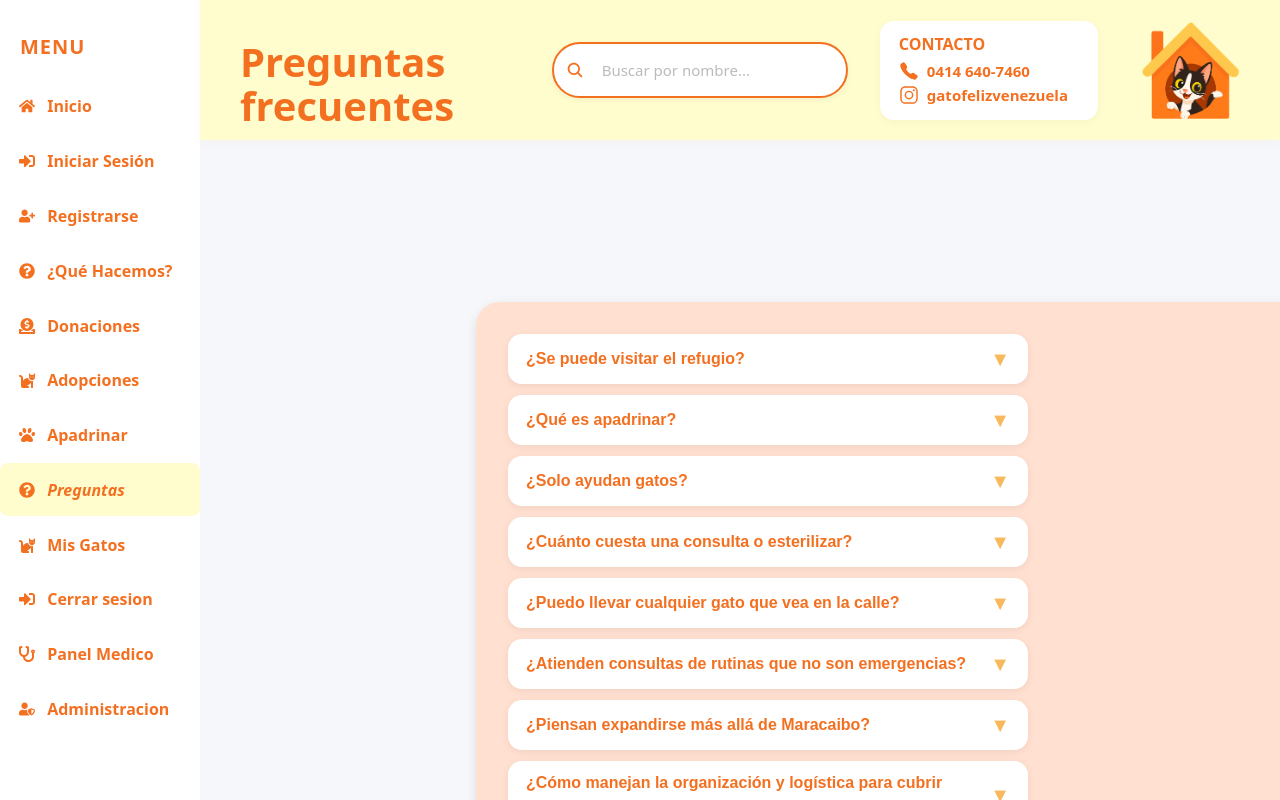
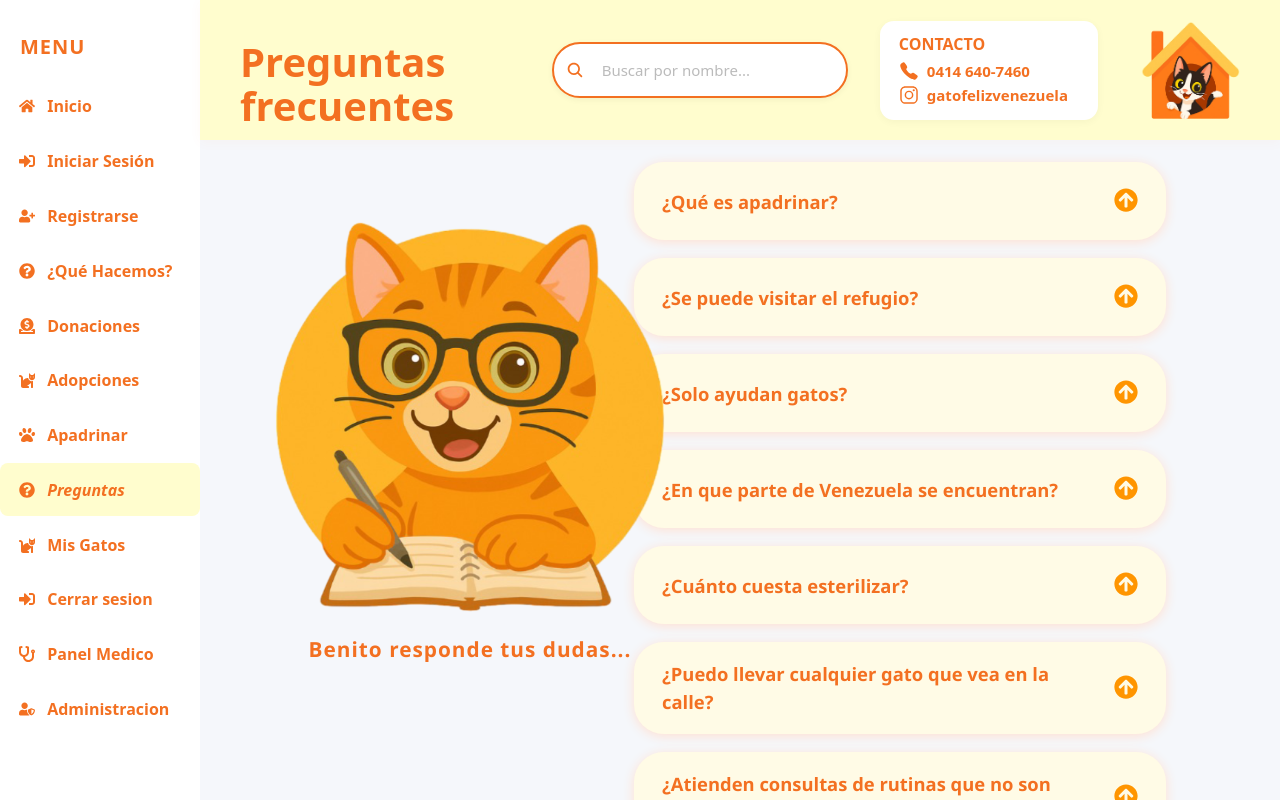
Before and after one commit to idiarj/frontend-GatoFeliz, a React (Vite) app: page /questions in a window 1280 px wide. Built offline with nearby package versions, Linux system fonts and the light colour scheme; no server answers.

Commit message:
listo preguntas

```diff
--- a/src/views/user/questions/questions.css
+++ b/src/views/user/questions/questions.css
@@ -1,81 +1,131 @@
+.questions-faqs-scroll {
+  max-height: 520px;
+  flex: 2;
+  width: 100%;
+  padding-right: 8px;
+  border-radius: 32px;
+  padding: 24px 0;
+}
+
 /* questions.css */
+.questions-title {
+  font-size: 2.2rem;
+  font-weight: 700;
+  color: #f37021;
+  margin-bottom: 18px;
+  letter-spacing: 1px;
+  text-align: center;
+  font-family: 'Montserrat', 'Segoe UI', Arial, sans-serif;
+  margin-top: 40px;
+}
 .questions-root {
   min-height: 100vh;
-  font-family: Montserrat, sans-serif;
+  font-family: 'Montserrat', 'Segoe UI', Arial, sans-serif;
+  display: flex;
+  align-items: center;
+  justify-content: center;
 }
 
 .questions-container {
+  max-width: 900px;
+  margin: 40px auto;
+  padding: 32px 24px;
+  width: 100%;
+  box-sizing: border-box;
+}
+
+.questions-section {
+  background: none;
+  display: flex;
+  flex-direction: row;
+  gap: 40px;
+  margin-top: 0;
+  position: relative;
+  width: 100%;
   max-width: 1100px;
-  margin: 0 auto;
-  padding: 32px 16px;
-  margin-left: 60px;
-  margin-top: 10px;
+  align-items: flex-start;
+}
+.questions-benito-side {
+  display: flex;
+  flex-direction: column;
+  align-items: center;
+  justify-content: flex-start;
+  min-width: 280px;
+  max-width: 320px;
+  margin-top: 40px;
+}
+
+.questions-benito-img {
+  width: 400px;
+  height: auto;
+  margin-bottom: 12px;
+}
+
+.questions-benito-text {
+  font-size: 1.3rem;
+  font-weight: 700;
+  color: #f37021;
+  margin-top: 8px;
+  text-align: center;
+  letter-spacing: 1px;
+}
+
+.questions-faqs {
+  flex: 2;
+  min-width: 320px;
+  max-width: 700px;
+  display: flex;
+  flex-direction: column;
+  gap: 18px;
+  margin-left: 320px;
+  margin-top: -50px;
+}
+
+.questions-benito-fixed {
+  position: fixed;
+  top: 220px;
+  left: 270px;
+  z-index: 10;
+  display: flex;
+  flex-direction: column;
+  align-items: center;
+}
+
+
+.questions-faq-question {
+  color: #f37021;
+  font-weight: 700;
+  font-size: 1.15rem;
+  display: flex;
+  align-items: center;
+  gap: 12px;
+  padding: 0;
+  border-radius: 30px;
+  transition: background 0.2s;
   width: 100%;
 }
 
-.questions-section {
-  background: #ffe0d1;
-  border-radius: 24px;
-  box-shadow: 0 4px 12px rgba(0,0,0,0.1);
-  padding: 32px;
-  display: flex;
-  flex-wrap: wrap;
-  justify-content: space-between;
-  gap: 32px;
-  margin-top: 120px;
-  margin-left: 200px;
-  position: relative;
-  width: 1100px;
-  max-width: 95vw;
-}
 
-.questions-faqs {
-  flex: 1.2;
-  min-width: 260px;
-  max-width: 520px;
-}
-
-.questions-faqs-list {
-  display: flex;
-  flex-direction: column;
-  gap: 8px;
-}
-
-.questions-faq-item {
-  border-radius: 14px;
-  box-shadow: 0 2px 8px #0001;
-  padding: 10px 18px;
-  margin-bottom: 3px;
-  max-width: 500px;
-  background: #fff;
-}
-
-.questions-faq-question {
-  color: #F37021;
-  font-weight: 700;
-  font-size: 16px;
-  display: flex;
-  align-items: center;
-  gap: 6px;
-  cursor: pointer;
-  transition: background 0.2s;
-}
-.questions-faq-question.open {
-  background: #fff8e1;
+.questions-faq-question-text {
+  flex: 1;
 }
 
 .questions-faq-arrow {
-  margin-left: auto;
-  font-size: 20px;
-  color: #F7B95B;
+  font-size: 28px;
+  color: #ff9500;
   transition: transform 0.2s;
+  margin-left: 12px;
 }
 
 .questions-faq-answer {
   color: #b94d0d;
   font-weight: 500;
-  font-size: 14px;
-  margin-top: 5px;
+  font-size: 1rem;
+  margin-top: 12px;
+  background: none;
+  border-radius: 0;
+  padding: 12px 0 0 0;
+  box-shadow: none;
 }
 
 .questions-img-container {
@@ -84,11 +134,65 @@
   flex-direction: column;
   align-items: center;
   justify-content: center;
+  padding-left: 16px;
 }
 
 .questions-img {
-  width: 260px;
-  margin-top: 32px;
-  margin-bottom: 16px;
+  width: 220px;
+  margin-top: 24px;
+  margin-bottom: 12px;
+  border-radius: 18px;
+  box-shadow: 0 2px 12px #0002;
+  background: #fff;
+  padding: 8px;
 }
-/* Estilos para questions.jsx */
+.questions-faq-item {
+  border-radius: 30px;
+  box-shadow: 0 2px 12px #ffe0d1;
+  padding: 18px 28px;
+  background: #fffbe6;
+  border: none;
+  transition: box-shadow 0.2s, background 0.2s;
+  display: flex;
+  flex-direction: column;
+  cursor: pointer;
+}
+@media (max-width: 900px) {
+  .questions-section {
+    flex-direction: column;
+    gap: 0;
+    align-items: center;
+    max-width: 98vw;
+  }
+  .questions-benito-side {
+    margin-top: 24px;
+    min-width: 180px;
+    max-width: 220px;
+  }
+  .questions-benito-img {
+    width: 120px;
+  }
+  .questions-faqs {
+    max-width: 98vw;
+    min-width: 220px;
+  }
+}
+
+@media (max-width: 600px) {
+  .questions-container {
+    padding: 8px 2px;
+  }
+  .questions-section {
+    padding: 0;
+    border-radius: 0;
+  }
+  .questions-benito-side {
+    min-width: 120px;
+    max-width: 160px;
+  }
+
+  .questions-faq-item {
+    padding: 10px 8px;
+    border-radius: 18px;
+  }
+}
--- a/src/views/user/questions/questions.jsx
+++ b/src/views/user/questions/questions.jsx
@@ -1,39 +1,44 @@
 import { useState } from "react";
 import Head from '../../../components/head/head.jsx';
 import questionsImg from '../../../assets/images/questions.png';
+import { FaArrowCircleDown, FaArrowCircleUp } from "react-icons/fa";
+import { FiChevronDown, FiChevronUp } from "react-icons/fi";
 
 import './questions.css';
 
 const faqs = [
   {
+    question: "¿Qué es apadrinar?",
+    answer:
+      "Apadrinar es ayudar a cubrir los gastos de alimentación, salud y bienestar de uno o varios gatitos del refugio. Puedes hacerlo con aportes mensuales.",
+  },
+  {
     question: "¿Se puede visitar el refugio?",
     answer:
-      "¡Claro que sí! Incluso si solo deseas venir a darle amor a los gatitos, estaremos encantados de recibirte. Solo te pedimos que nos avises primero por WhatsApp, ya que no tenemos la ubicación pública debido a que algunas personas han aprovechado la situación para abandonar animales irresponsablemente en nuestra puerta.",
-  },
-  {
-    question: "¿Qué es apadrinar?",
-    answer:
-      "Apadrinar es ayudar a cubrir los gastos de alimentación, salud y bienestar de uno o varios gatitos del refugio. Puedes hacerlo con aportes mensuales o puntuales.",
+      "Si, incluso si solo quieres ir a ver a los gatitos. Puedes encontrar la ubicación buscando el nombre de la fundación en Google.",
   },
   {
     question: "¿Solo ayudan gatos?",
     answer:
-      "Aunque los gatitos son nuestra prioridad, también brindamos apoyo a abuelitos de la comunidad que necesitan comida y abrigo.",
+      "Ofrecemos atención a todos los animales, pero nuestra prioridad son los gatos.",
   },
   {
-    question: "¿Cuánto cuesta una consulta o esterilizar?",
+    question: "¿En que parte de Venezuela se encuentran?",
+    answer: "Estamos ubicados en Maracaibo, estado Zulia."
+  },
+  {
+    question: "¿Cuánto cuesta esterilizar?",
     answer:
-      "El costo depende del caso y del veterinario. Si necesitas ayuda, contáctanos y te orientamos sobre precios y opciones solidarias.",
+      "Cuesta $10, el horario de llevar el animalito es de 8am a 10am y la de entra de entre 3pm y 5pm. Te recomendamos llegar temprano ya que es por orden de llegada.",
   },
   {
     question: "¿Puedo llevar cualquier gato que vea en la calle?",
     answer:
       "No siempre es posible recibir nuevos gatitos por temas de espacio y recursos. Escríbenos y te ayudamos a buscar la mejor solución para el animalito.",
   },
-  // --- nuevas preguntas agregadas ---
   {
     question: "¿Atienden consultas de rutinas que no son emergencias?",
-    answer: "Sí, atendemos consultas de rutina además de emergencias."
+    answer: "Sí, el costo de la consulta es $7. El horario es de 8am a 8pm, por orden de llegada y según disponibilidad."
   },
   {
     question: "¿Piensan expandirse más allá de Maracaibo?",
@@ -45,7 +50,7 @@ const faqs = [
   },
   {
     question: "¿Cómo puedo participar en las actividades de la fundación?",
-    answer: "Puedes participar estando pendiente de nuestro Instagram, donde publicamos cuando necesitamos traslados o ayuda en actividades."
+    answer: "Puedes participar estando pendiente de nuestro Instagram, donde publicamos cuando necesitamos traslados para los rescates."
   },
   {
     question: "¿Cómo llevan el control de los gatos hospitalizados y los que no para no confundirse?",
@@ -64,16 +69,12 @@ const faqs = [
     answer: "Puedes colaborar donando medicinas, gatarina, proteínas, productos de limpieza y accesorios para gatos como jaulas, comederos, etc."
   },
   {
-    question: "¿Tienen consultas? ¿Cuáles son los costos y horarios?",
-    answer: "Sí, el costo de la consulta es $7. El horario es de 8am a 8pm, por orden de llegada y según disponibilidad."
-  },
-  {
     question: "¿Cuántos gatitos tienen actualmente?",
     answer: "Tenemos aproximadamente 300 gatitos en este momento."
   },
   {
     question: "¿Cuántas personas trabajan en la fundación?",
-    answer: "Actualmente trabajan 7 personas, una señora encargada de la limpieza y 5 auxiliares veterinarios que se turnan."
+    answer: "Actualmente 7 trabajadores, una señora encargada de la limpieza y 5 auxiliares veterinarios que se turnan."
   },
   {
     question: "¿Qué hacen con los gatos cuando se recuperan y no tienen a dónde ir? ¿Se quedan en la fundación?",
@@ -83,33 +84,46 @@ const faqs = [
     question: "¿Qué se requiere para adoptar un gato?",
     answer: "Responsabilidad y disposición para quererlos y cuidarlos."
   },
-  {
-    question: "¿Dónde se encuentra la sede principal?",
-    answer: "Puedes encontrar la ubicación buscando el nombre de la fundación en Google."
-  },
-  {
-    question: "¿Por qué solo gatos y no perros también?",
-    answer: "También atendemos perros, pero nos enfocamos principalmente en gatos por... Responde Luis. Luis es el gerente, estoy esperando que me conteste para cambiarlo."
-  },
+
 ];
+
+
+const chunkArray = (arr, size) => {
+  const result = [];
+  for (let i = 0; i < arr.length; i += size) {
+    result.push(arr.slice(i, i + size));
+  }
+  return result;
+};
 
 const Questions = () => {
   const [openIdx, setOpenIdx] = useState(null);
+  // Agrupar preguntas en bloques de 4
+  const faqChunks = chunkArray(faqs, 4);
   return (
     <>
       <div className="questions-root">
         <div className="questions-container">
           <div className="questions-section">
+            <div className="questions-benito-fixed">
+              <img src={questionsImg} alt="Benito responde" className="questions-benito-img" />
+              <div className="questions-benito-text">Benito responde tus dudas...</div>
+            </div>
             <div className="questions-faqs">
-              <div className="questions-faqs-list">
               {faqs.map((faq, idx) => (
-                  <div key={idx} className="questions-faq-item">
+                <div key={idx} className={`questions-faq-item${openIdx === idx ? ' active' : ''}`}>
                   <div
                     className={`questions-faq-question${openIdx === idx ? ' open' : ''}`}
                     onClick={() => setOpenIdx(openIdx === idx ? null : idx)}
                   >
-                      {faq.question}
-                      <span className="questions-faq-arrow" style={{ transform: openIdx === idx ? "rotate(180deg)" : "rotate(0deg)" }}>▼</span>
+                    <span className="questions-faq-question-text">{faq.question}</span>
+                    <span className="questions-faq-arrow">
+                      {openIdx === idx ? (
+                        <FaArrowCircleDown size={24} color="#ff9500" />
+                      ) : (
+                        <FaArrowCircleUp size={24} color="#ff9500" />
+                      )}
+                    </span>
                   </div>
                   {openIdx === idx && (
                     <div className="questions-faq-answer">
@@ -120,14 +134,6 @@ const Questions = () => {
               ))}
             </div>
           </div>
-            <div className="questions-img-container">
-              <img
-                src={questionsImg}
-                alt="Questions ilustración"
-                className="questions-img"
-              />
-            </div>
-          </div>
         </div>
       </div>
     </>
```
Lines whose indentation alone changed are shown as unchanged.
